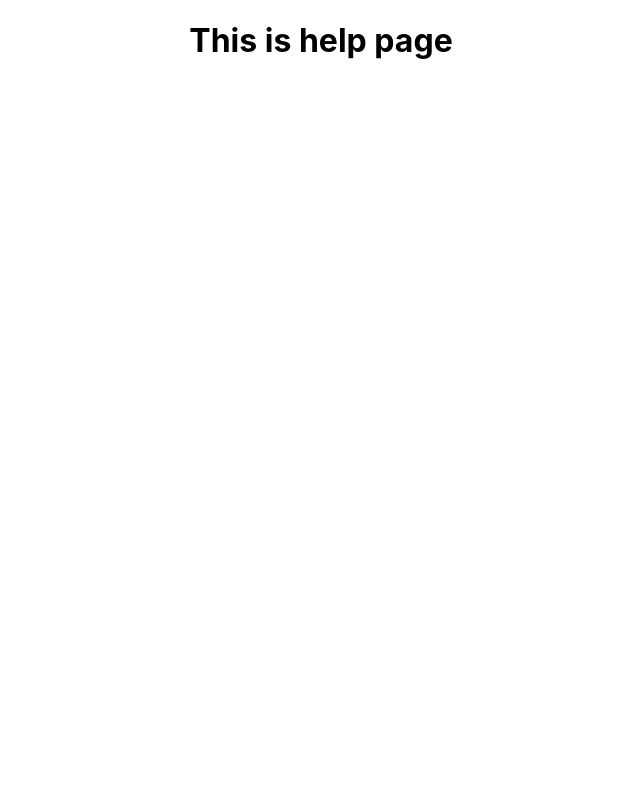
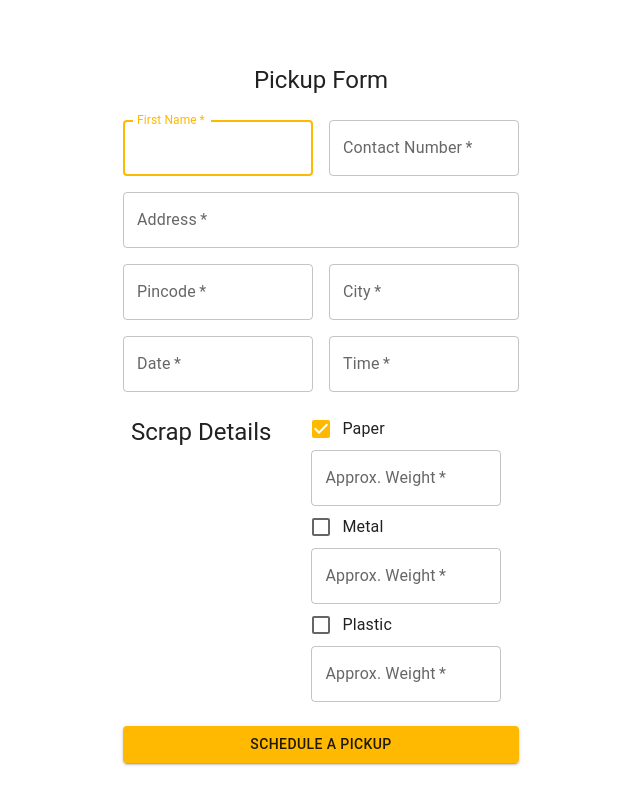
Before and after one commit to Ishikaa-Pitti/client, a React (Create React App) app: page /help in a window 1280 px wide. Shown: the whole page, without its empty margins (319-959 px from the left). Built offline with nearby package versions, Linux system fonts and the light colour scheme.

Commit message:
Pickup form added

```diff
--- a/src/components/clientDashboard/dashboardSideBar.js
+++ b/src/components/clientDashboard/dashboardSideBar.js
@@ -10,7 +10,7 @@ import ListItemText from '@mui/material/ListItemText';
 import ScheduleOutlinedIcon from '@mui/icons-material/ScheduleOutlined';
 import PeopleAltOutlinedIcon from '@mui/icons-material/PeopleAltOutlined';
 import RecyclerList from './recyclerList';
-import PickupSchedule from './pickupSchedule';
+//import PickupSchedule from './pickupSchedule';
 const drawerWidth = 220;
 const Dashboardsidebar = () => {
     //const [isCollapsed, setIsCollapsed] = useState(false);
--- a/src/index.js
+++ b/src/index.js
@@ -9,11 +9,12 @@ import Loginc from './pages/loginc';
 import Faq from './pages/faq';
 import reportWebVitals from './reportWebVitals';
 import {createBrowserRouter, RouterProvider,} from "react-router-dom";
-import Help from './pages/help';
+//import Help from './pages/help';
 import Registerr from './pages/registerr';
 import Registerc from './pages/registerc';
 import Dashboardc from './pages/dashboardc';
 import Dashboardr from './pages/dashboardr';
+import PickupForm from './pages/pickupForm';
 
 const router = createBrowserRouter([
   {
@@ -37,7 +38,7 @@ const router = createBrowserRouter([
   },
   {
     path: "/help",
-    element: <Help/>,
+    element: <PickupForm/>,
   },
   {
     path: "/faq",
--- /dev/null
+++ b/src/pages/pickupForm.js
@@ -0,0 +1,148 @@
+import React from 'react';
+import { Box, Typography, TextField, FormControlLabel, Checkbox, Button, Grid, Container, CssBaseline, FormGroup} from '@mui/material';
+import { ThemeProvider } from '@emotion/react';
+import { theme } from '../App';
+import CalendarMonthOutlinedIcon from '@mui/icons-material/CalendarMonthOutlined';
+
+
+const PickupForm = () => {
+  return (
+    <ThemeProvider theme={theme}>
+    <Container component="main" maxWidth="xs">
+        <CssBaseline />
+        <Box
+          sx={{
+            marginTop: 8,
+            display: 'flex',
+            flexDirection: 'column',
+            alignItems: 'center',
+          }}
+        >
+          <Typography component="h1" variant="h5">
+           Pickup Form
+          </Typography>
+          <Box component="form" noValidate sx={{ mt: 3 }}>
+            <Grid container spacing={2}>
+              <Grid item xs={12} sm={6}>
+                <TextField
+                  autoComplete="given-name"
+                  name="firstName"
+                  required
+                  fullWidth
+                  id="firstName"
+                  label="First Name"
+                  autoFocus
+                />
+              </Grid>
+              <Grid item xs={12} sm={6}>
+                <TextField
+                  required
+                  fullWidth
+                  id="contact"
+                  label="Contact Number"
+                  name="contactNumber"
+                  autoComplete="family-name"
+                />
+              </Grid>
+              <Grid item xs={12}>
+                <TextField
+                  required
+                  fullWidth
+                  name="address"
+                  label="Address"
+                  id="address"
+                />
+
+              </Grid>
+              <Grid item xs={6}>
+                <TextField
+                  required
+                  fullWidth
+                  name="pincode"
+                  label="Pincode"
+
+                  id="pincode"
+                  autoComplete="pincode"
+                />
+
+              </Grid>
+              <Grid item xs={6}>
+                <TextField
+                  required
+                  fullWidth
+                  name="city"
+                  label="City"
+
+                  id="city"
+                  autoComplete="city"
+                />
+
+              </Grid>
+                <Grid item xs={6}>
+                <TextField
+                  required
+                  fullWidth
+                  icon = {<CalendarMonthOutlinedIcon/>}
+                  name="date"
+                  label="Date"
+                  id="date"
+                />
+              </Grid>
+              <Grid item xs={6}>
+                <TextField
+                  required
+                  fullWidth
+                  name="time"
+                  label="Time"
+                  id="time"
+                />
+              </Grid>
+              <Typography component="h1" variant="h5" padding={3} >Scrap Details</Typography>
+              <Grid item xs={6} >
+              <FormGroup>
+                <FormControlLabel control={<Checkbox defaultChecked />} label="Paper" />
+                <TextField
+                  required
+                  fullWidth
+                  name="Paperweight"
+                  label="Approx. Weight"
+                  id="Paperweight"
+                  autoComplete="paper-weight"
+                />
+                <FormControlLabel control={<Checkbox />} label="Metal" />
+                <TextField
+                  required
+                  fullWidth
+                  name="Metalweight"
+                  label="Approx. Weight"
+                  id="Metalweight"
+                  autoComplete="metal-weight"
+                />
+                <FormControlLabel control={<Checkbox />} label=" Plastic" />
+                <TextField
+                  required
+                  fullWidth
+                  name="Plasticweight"
+                  label="Approx. Weight"
+                  id="Plasticweight"
+                  autoComplete="plastic-weight"
+                />
+              </FormGroup>
+              </Grid>
+            </Grid>
+            <Button
+              type="submit"
+              fullWidth
+              variant="contained"
+              sx={{ mt: 3, mb: 2 }}
+            >
+              Schedule a Pickup
+            </Button>
+          </Box>
+        </Box>
+      </Container>
+    </ThemeProvider>
+  )
+}
+
+export default PickupForm;
```
